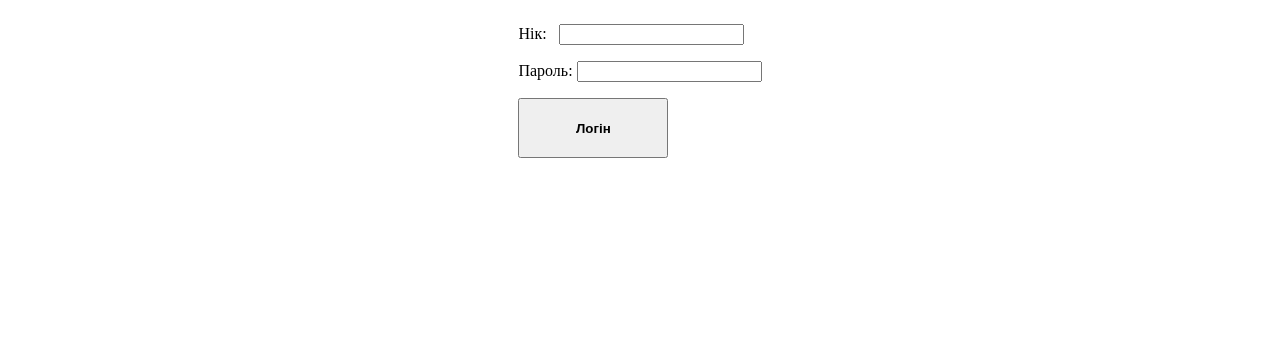
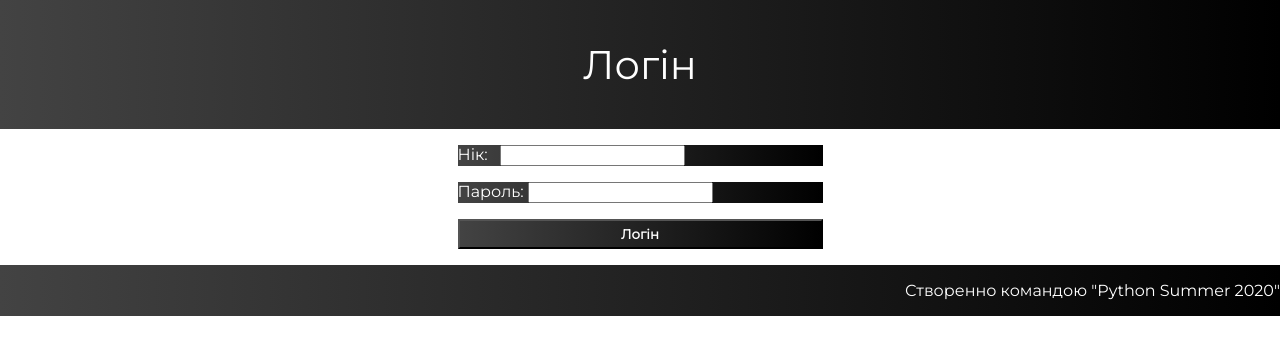
Before and after one commit to YevheniiRa/mentorship_guild, a Flask app: page /login in a window 1280 px wide. Shown: the top 355 px of the page. Run offline with Flask 2, Linux system fonts and the light colour scheme.

Commit message:
registration,login,course list

```diff
--- a/flaskr/auth.py
+++ b/flaskr/auth.py
@@ -20,6 +20,8 @@ def register():
         birthday = request.form['age']
         telephone_number=request.form['phone']
         db = get_db()
+
+
         error = None
         if db.execute(
             'SELECT id FROM user_tab WHERE username = ?', (username,)
@@ -33,11 +35,11 @@ def register():
                 (username, generate_password_hash(password),name,email,telephone_number,prof_skills,birthday)
             )
             db.commit()
-            return "Ви зареєструвалися!"
+            return render_template('log_vol.html')
 
         flash(error)
 
-    return "Все ок"
+    return render_template('reg_vol.html')
 
 
 
--- a/flaskr/main.py
+++ b/flaskr/main.py
@@ -48,13 +48,14 @@ def courses_create():
 def course_list():
     db = get_db()
     courses = db.execute(
-        'SELECT name, start_date, descr, studends_id, author_id'
+        'SELECT name, start_date, descr, students_id, author_id'
         ' FROM course '
 
     ).fetchall()
     mentor = db.execute('SELECT username,id ' 'FROM user_tab').fetchall()
+    student = db.execute('SELECT username,id ' 'FROM user_tab').fetchall()
 
-    return render_template('course_list.html',courses=courses,mentor=mentor)
+    return render_template('course_list.html',courses=courses,mentor=mentor,student=student)
 
 
 
--- a/flaskr/schema.sql
+++ b/flaskr/schema.sql
@@ -28,7 +28,7 @@ CREATE TABLE course (
     name TEXT NOT NULL,
     start_date DATE,
     descr TEXT NOT NULL,
-    studends_id TEXT ,
+    students_id TEXT ,
     FOREIGN KEY (author_id) REFERENCES user_tab (id),
     FOREIGN KEY (students_id) REFERENCES user_tab (id)
 );
--- a/flaskr/templates/log_vol.html
+++ b/flaskr/templates/log_vol.html
@@ -1,36 +1,100 @@
 <!DOCTYPE html>
 <html lang="en">
+
 <head>
     <meta charset="UTF-8">
     <script src="https://ajax.googleapis.com/ajax/libs/jquery/3.5.1/jquery.min.js"></script>
-    <title>Логін</title>
+    <link href="https://fonts.googleapis.com/css2?family=Montserrat&display=swap" rel="stylesheet">
+    <title>Вхід</title>
 </head>
+
 <body>
     <style>
-        form{
+        form {
             display: flex;
             justify-content: center;
         }
+
+        form p {
+            background-image: linear-gradient(to right, #434343 0%, black 100%);
+            color: white;
+        }
+
+        form button {
+            background-image: linear-gradient(to right, #434343 0%, black 100%);
+            color: white;
+        }
+
+        header {
+            display: flex;
+            justify-content: center;
+            width: 100%;
+            height: 100%;
+            background-image: linear-gradient(to right, #434343 0%, black 100%);
+        }
+
+        header p {
+            font-size: 40px;
+            color: white;
+        }
+
+        body {
+            font-family: 'Montserrat', sans-serif;
+            margin: 0;
+            padding: 0;
+        }
+
+        footer {
+            display: flex;
+            justify-content: flex-end;
+            background-image: linear-gradient(to right, #434343 0%, black 100%);
+            width: 100%;
+            height: 100%;
+
+        }
+
+        footer p {
+            color: white;
+        }
     </style>
-    <form method="post" action="auth/login" >
-            <div class="outline">
-            <p>Нік: 	&#160; <input name="nick" id="nick" ></p>
-            <p>Пароль: <input name="password" id="password" type="password"></p><p>
+    <header>
+        <p>Логін</p>
+    </header>
+    <form method="post" action="auth/login">
+        <div class="outline">
+            <p>Нік: &#160; <input name="nick" id="nick"></p>
+            <p>Пароль: <input name="password" id="password" type="password"></p>
+            <p>
 
-            <button name = "btn_login" id="btn_login" value="Login" style="width:150px;height:60px"><b>Логін</b></button>
-           </div>
+                <button name="btn_login" id="btn_login" value="Login"
+                    style="width:365px;height:30px; font-family: 'Montserrat', sans-serif;"><b>Логін</b></button>
+        </div>
     </form>
+    <footer>
+        <p>Створенно командою "Python Summer 2020"</p>
+    </footer>
     <script>
 
 
-        $("#btn_login").click(function(){
-            if($("#password").val()==""||$("#nick").val()==""){
-            alert("Заповніть всі поля!");
-            $("form").attr("action","");
+        $("#btn_login").click(function () {
+            if ($("#password").val() == "" || $("#nick").val() == "") {
+                alert("Заповніть всі поля!");
+                $("form").attr("action", "");
             }
 
+        });
+        var btnHeight = $("#btn_login").height();
+        $("#btn_login").mouseenter(function(){
+            $(this).animate({
+                height: "50"
+            });
+        }).mouseleave(function(){
+            $(this).animate({
+                height: btnHeight
+            });
         });
 
     </script>
 </body>
+
 </html>
```
Also changed, not shown: flaskr/templates/course_list.html (+70 -6 lines), flaskr/templates/reg_vol.html (+84 -19 lines), instance/flaskr.sqlite.
